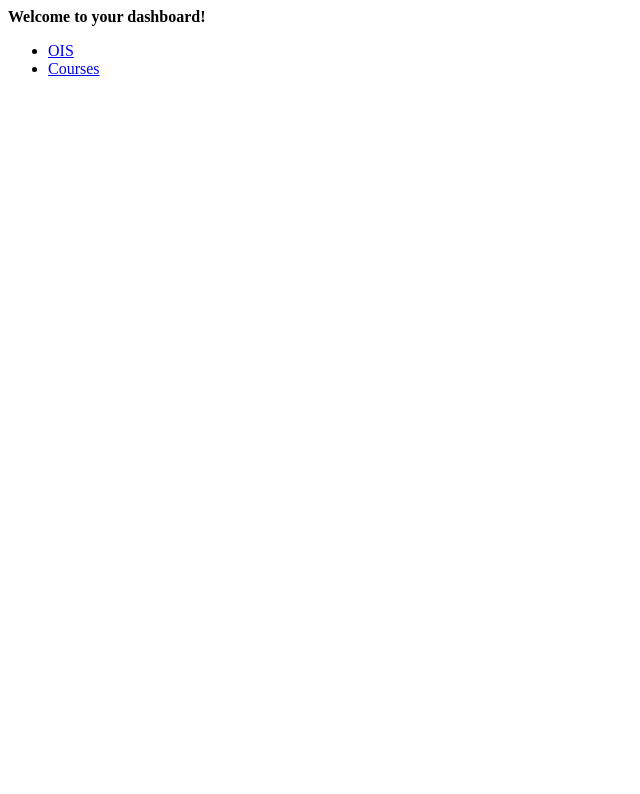
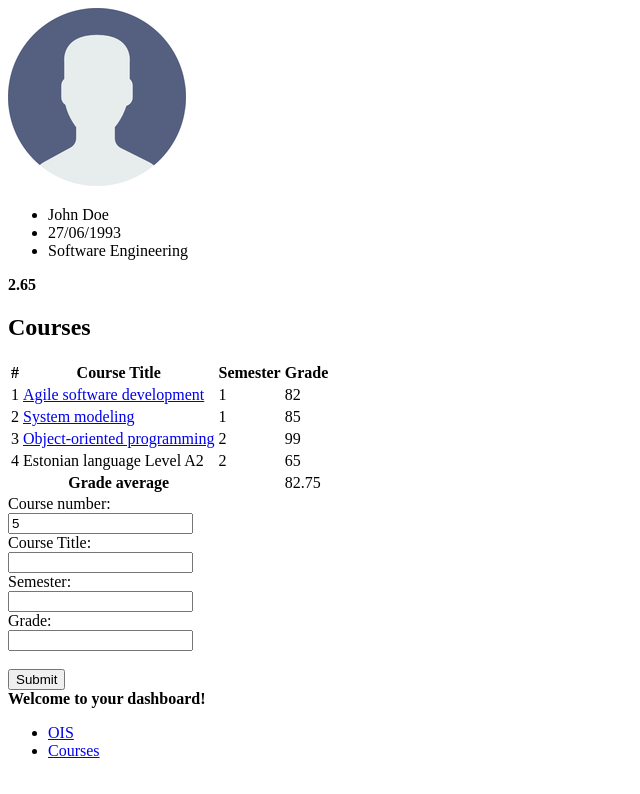
Before and after one commit to RainTrub/Veebirakendused, a plain HTML site: page index.html in a window 1280 px wide. Shown: the whole page, without its empty margins (0-640 px from the left). Drawn offline with Linux system fonts and the light colour scheme.

Commit message:
added a form to index

```diff
--- a/index.html
+++ b/index.html
@@ -7,15 +7,91 @@
 </head>
 <body>
 	<header>
+		<section>
+			<div>
+				<img src="res/images/me.png" alt="My picture">
+			</div>
+			<div>
+				<ul>
+					<li>John Doe</li>
+					<li>27/06/1993</li>
+					<li>Software Engineering</li>
+				</ul>
+			</div>
+			<div>
+				<strong>2.65</strong>
+			</div>
+		</section>
+		<section>
+			<h1>Courses</h1>
+			<table>
+				<thead>
+					<tr>
+					<th>#</th>
+					<th>Course Title</th>
+					<th>Semester</th>
+					<th>Grade</th>
+				</tr>
+				</thead>
+				<tbody>
+				<tr>
+					<td>1</td>
+					<td><a href="https://courses.cs.ut.ee/2019/asd/fall"target="_blank">Agile software development</a></td>
+					<td>1</td>
+					<td>82</td>
+				</tr>
+				<tr>
+					<td>2</td>
+					<td><a href="https://courses.cs.ut.ee/2019/SM/fall"target="_blank">System modeling</a></td>
+					<td>1</td>
+					<td>85</td>
+				</tr>
+				<tr>
+					<td>3</td>
+					<td><a href="https://courses.cs.ut.ee/2019/OOP/spring"target="_blank">Object-oriented programming</a></td>
+					<td>2</td>
+					<td>99</td>
+				</tr>
+				<tr>
+					<td>4</td>
+					<td>Estonian language Level A2</td>
+					<td>2</td>
+					<td>65</td>
+				</tr>
+				</tbody>
+				<tfoot>
+					<td></td>
+					<th> Grade average </th>
+					<td></td>
+					<td>82.75</td>
+				</tfoot>
+			</table>
+		</section>
+		<form action="/index" method="post">
+			Course number:<br>
+			<input type="number" Cnumber=" Course number" value="5">
+			<br>
+			Course Title:<br>
+			<input type="text" CourseTitle = "Course Title" value ="">
+			<br>
+			Semester:<br>
+			<input type="number" SemesterNumber = "Semester Number" value="">
+			<br>
+			Grade:<br>
+			<input type="number" Grade = "Grade" value="">
+			<br><br>
+			<input type="submit" value="Submit">
+		</form>
+
 		<strong>Welcome to your dashboard!</strong>
 	</header>
 	<footer>
 	<ul>
 		<li>
-			<a href="https://ois2.ut.ee/">OIS</a>
+			<a href="https://ois2.ut.ee/"target="_blank">OIS</a>
 		</li>
 		<li>
-			<a href="https://courses.cs.ut.ee/">Courses</a>
+			<a href="https://courses.cs.ut.ee/"target="_blank">Courses</a>
 		</li>
 	</ul>
 	</footer>
```
